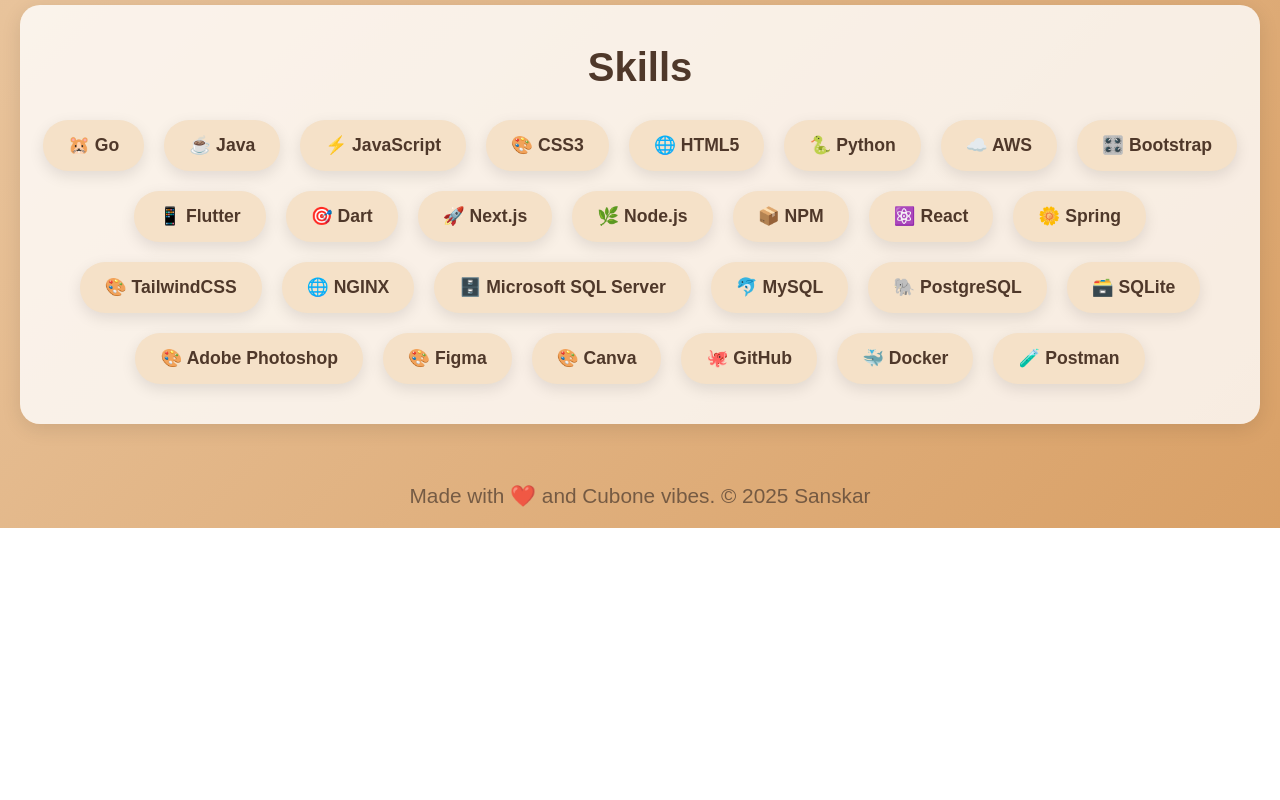
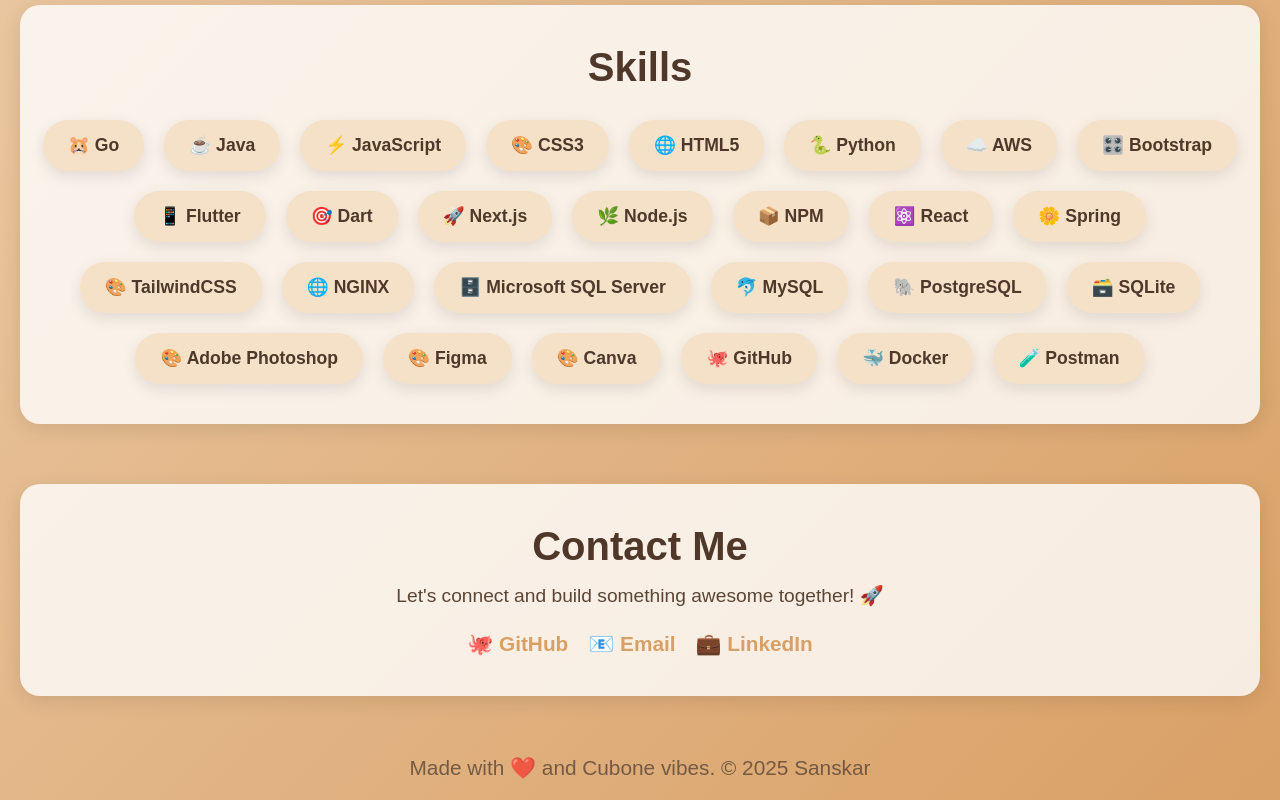
Before and after one commit to Sanskar-Chaudhary/Sanskar-Chaudhary.github.io, a plain HTML site: page index.html in a window 1280 px wide. Shown: the part 1509-2309 px from the top of the page. Before the commit the page ends 2037 px from the top, so only its background shows below. Drawn offline with Linux system fonts and the light colour scheme.

Commit message:
Added Contact section with GitHub, LinkedIn, and Email links

```diff
--- a/index.html
+++ b/index.html
@@ -88,9 +88,15 @@
             <div class="skill-card">🧪 Postman</div>
         </div>
     </section>
-
-
-
+    <section class="contact">
+        <h2>Contact Me</h2>
+        <p>Let's connect and build something awesome together! 🚀</p>
+        <div class="contact-links">
+            <a href="https://github.com/sanskar-chaudhary" target="_blank">🐙 GitHub</a>
+            <a href="mailto:sanskarchaudhary2003@gmail.com">📧 Email</a>
+            <a href="https://www.linkedin.com/in/sanskar-chaudhary" target="_blank">💼 LinkedIn</a>
+        </div>
+    </section>
     <footer>
         <p>Made with ❤️ and Cubone vibes. © 2025 Sanskar</p>
     </footer>
--- a/style.css
+++ b/style.css
@@ -174,3 +174,42 @@ footer {
     transform: translateY(-5px);
     box-shadow: 0 10px 25px rgba(0, 0, 0, 0.15);
 }
+.contact {
+    margin-top: 60px;
+    padding: 40px 20px;
+    background-color: rgba(255, 255, 255, 0.8);
+    border-radius: 20px;
+    box-shadow: 0 5px 20px rgba(0, 0, 0, 0.1);
+    text-align: center;
+}
+
+.contact h2 {
+    font-size: 2.5rem;
+    color: #4F382A;
+    margin-bottom: 15px;
+}
+
+.contact p {
+    font-size: 1.2rem;
+    color: #5B4636;
+    margin-bottom: 25px;
+}
+
+.contact-links {
+    display: flex;
+    justify-content: center;
+    flex-wrap: wrap;
+    gap: 20px;
+}
+
+.contact-links a {
+    text-decoration: none;
+    color: #D9A066;
+    font-weight: bold;
+    font-size: 1.3rem;
+    transition: color 0.3s ease;
+}
+
+.contact-links a:hover {
+    color: #B5804E;
+}
```
